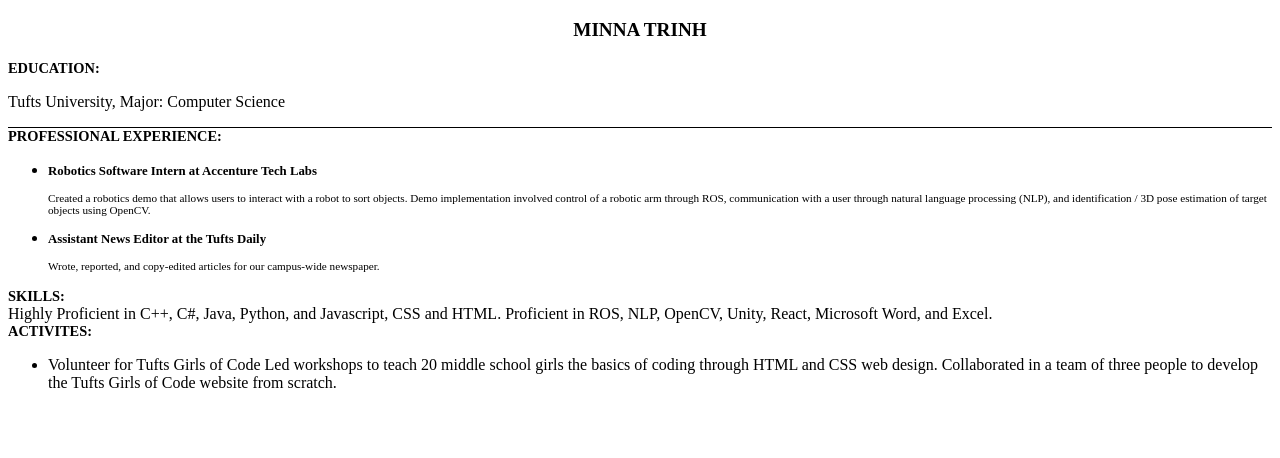
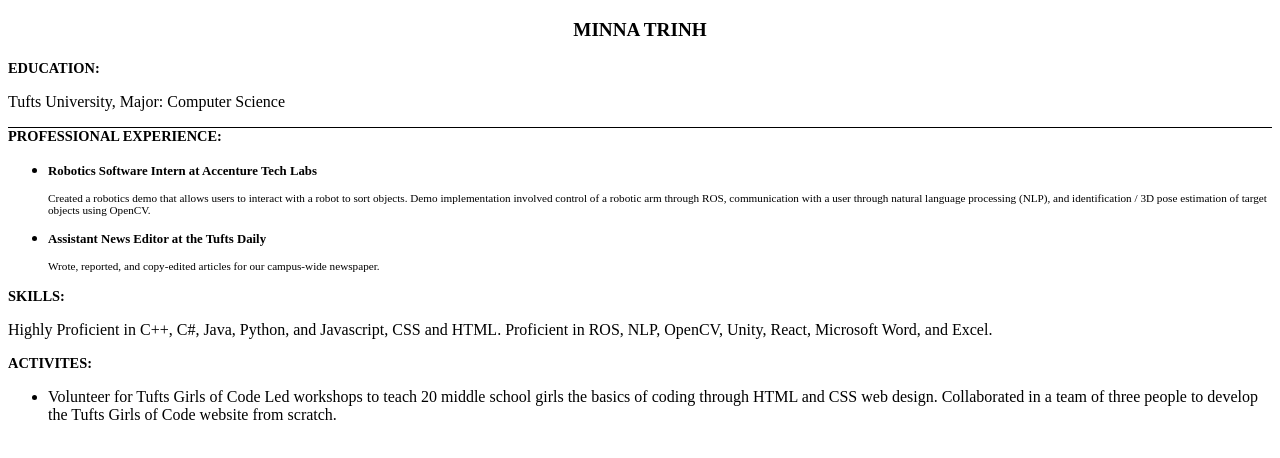
Before and after one commit to minnatrinh17/minnatrinh17.github.io, a plain HTML site: page resume.html in a window 1280 px wide. Drawn offline with Linux system fonts and the light colour scheme.

Commit message:
fixed errors

```diff
--- a/resume.html
+++ b/resume.html
@@ -3,6 +3,7 @@
 <head>
 	<title> Resume </title>
 	<link rel= "stylesheet" href="style.css">
+	<meta charset="UTF-8">
 </head>
 <body>
 	<div class = "center">
@@ -36,7 +37,10 @@
 	<div class = "header">
 		SKILLS:
 	</div>
-	</body> Highly Proficient in C++, C#, Java, Python, and Javascript, CSS and HTML. Proficient in ROS, NLP, OpenCV, Unity, React, Microsoft Word, and Excel. </body>
+
+	</p> Highly Proficient in C++, C#, Java, Python, and Javascript, CSS and HTML. Proficient in ROS, NLP, OpenCV, Unity, React, Microsoft Word, and Excel.
+	</p>
+
 	<div class = "header">
 		ACTIVITES:
 	</div>
@@ -48,5 +52,4 @@
 		</li>
 	</ul>
 </body>
-
 </html>
```
Also changed, not shown: bio.html (+2 -0 lines), index.html (+1 -1 lines), README.txt, 1 other file.
